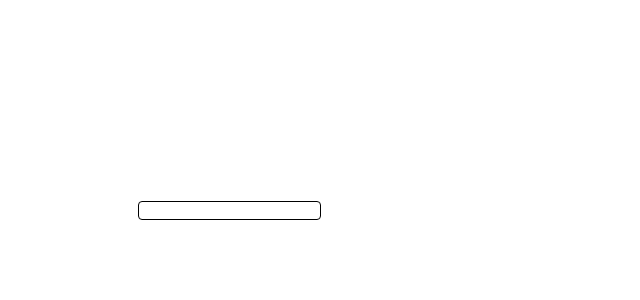
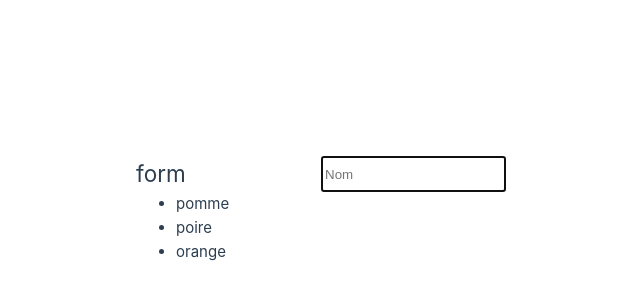
Before and after one commit to thomas-doan/vuejs_eshop, a Vue app in the folder vueJS-eshop/: page / in a window 1280 px wide. Before the commit this address had no page. Shown: the part 190-490 px from the top of the page, without its empty margins (319-959 px from the left). Built offline with nearby package versions, Linux system fonts and the light colour scheme.

Commit message:
exemple pour recup un ensemble de reference

```diff
--- a/vueJS-eshop/src/App.vue
+++ b/vueJS-eshop/src/App.vue
@@ -1,34 +1,25 @@
 <template>
-  <header>
-    <input
-      class="input"
-      :class="{
-        inputOnGoing: inputOnGoing,
-      }"
-      type="text"
-      v-model="input"
-    />
-  </header>
+  <h2>form</h2>
+  <input ref="input" type="text" placeholder="Nom" />
 
+  <ul>
+    <li ref="fruitsRef" v-for="fruit of arr" :key="fruit">{{ fruit }}</li>
+  </ul>
   <RouterView />
 </template>
 
 <script setup lang="ts">
-import { computed, ref } from "vue";
+import { onMounted, reactive, ref } from "vue";
 import { RouterLink, RouterView } from "vue-router";
 
-const input = ref("");
-const inputOnGoing = computed(() => input.value.length);
+const input = ref<HTMLInputElement | null>(null);
+const arr = reactive(["pomme", "poire", "orange"]);
+const fruitsRef = ref<HTMLInputElement[] | []>([]);
+
+onMounted(() => {
+  input.value?.focus();
+  console.log(fruitsRef.value);
+});
 </script>
 
-<style scoped>
-.input {
-  outline: 0;
-  border: 1px solid black;
-  border-radius: 4px;
-}
-
-.inputOnGoing {
-  border-color: blue;
-}
-</style>
+<style scoped></style>
```
